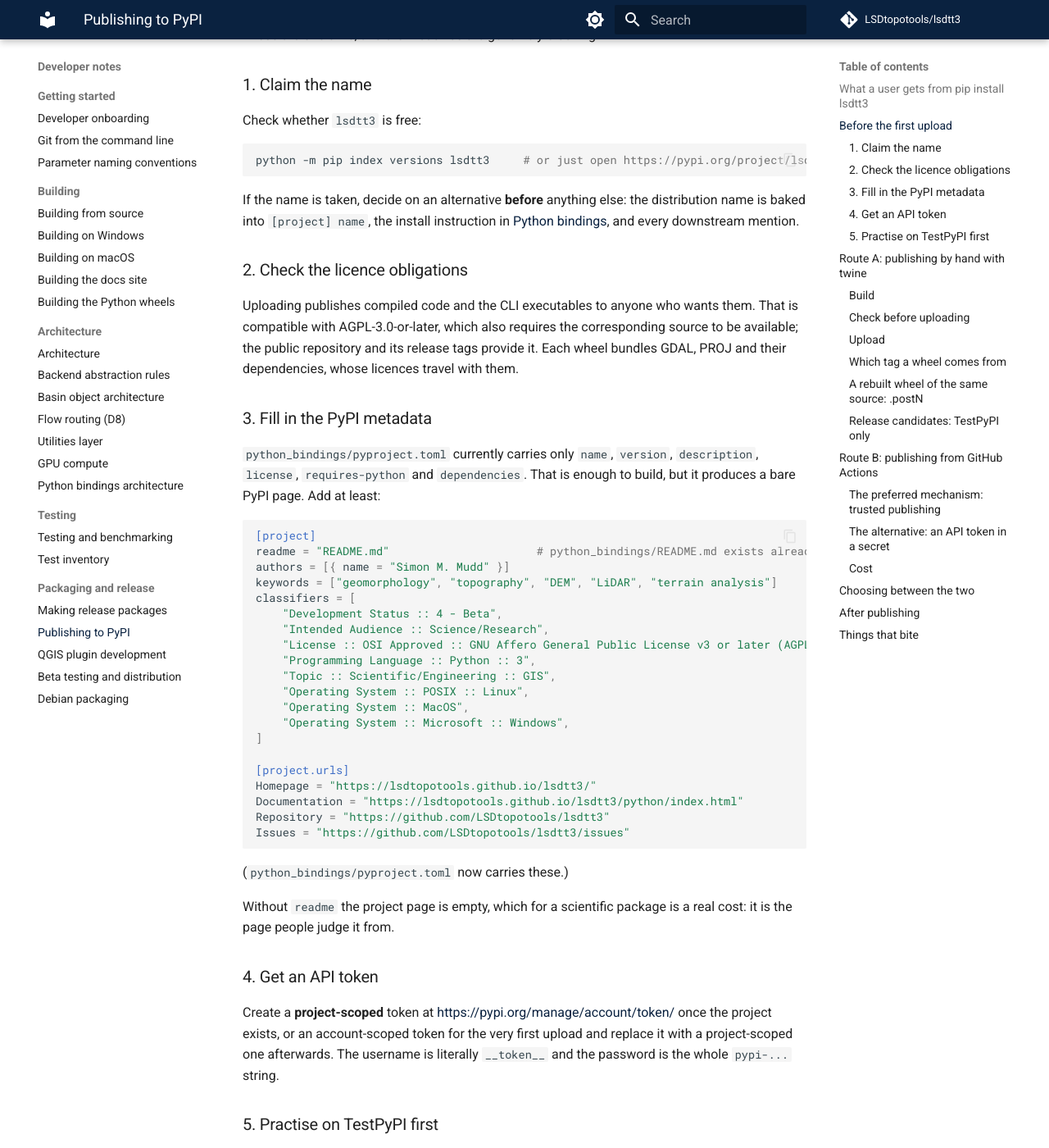
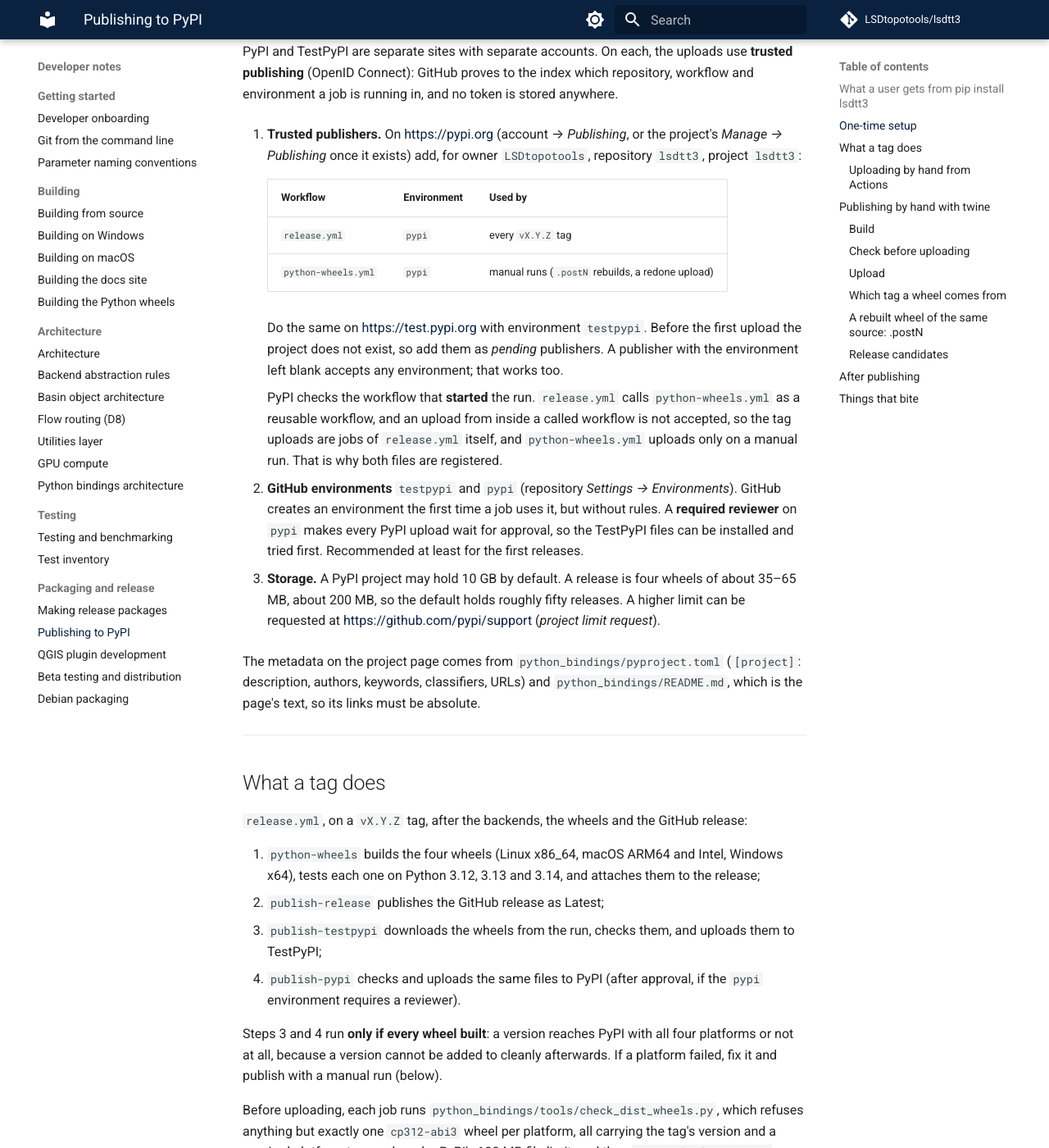
Before and after one commit to LSDtopotools/lsdtt3, an MkDocs documentation site: the page built from docs/developer_notes/publishing_to_pypi.md, in a window 1280 px wide and 1400 px high, scrolled down 1343 px. Shown: the whole window at 82% size. Built offline with MkDocs 1.6.1 and Material for MkDocs 9.7.7, drawn with Linux system fonts in a browser that asks for light colours; comment, search, counter and statistics services are not loaded; some of the changed text lies outside the part shown.

Commit message:
Adding some documentation and final steps to pypi build

````diff
--- a/docs/developer_notes/publishing_to_pypi.md
+++ b/docs/developer_notes/publishing_to_pypi.md
@@ -1,9 +1,9 @@
 # Publishing lsdtt3 to PyPI
 
-How `pip install lsdtt3` gets to be true. Two routes are described: publishing
-by hand with `twine` from your own machine, and publishing from GitHub Actions.
-Both upload the same artefacts; they differ only in who holds the token and
-where the wheels are built.
+How the wheels get to PyPI, so that `pip install lsdtt3` works. Every
+`vX.Y.Z` tag publishes them from GitHub Actions; this page covers the one-time
+setup, what the release workflow does, how to redo or add an upload by hand,
+and the by-hand route with `twine`.
 
 For how the wheels themselves are built, see
 [`building_python_wheels.md`](building_python_wheels.md). For the local
@@ -19,7 +19,7 @@ contains:
 | Component | Path in the wheel |
 |---|---|
 | The C++ runtime | `lsdtt3/liblsdtt3_runtime.so` |
-| The bindings extension | `lsdtt3/_core.cpython-*.so` |
+| The bindings extension | `lsdtt3/_core.abi3.so` (`_core.pyd` on Windows) |
 | Every command-line tool (FFTW-dependent `lsdtt-spectral-analysis` only when FFTW is found) | `lsdtt3/bin/lsdtt-*` |
 | GDAL and PROJ support data | `lsdtt3/share/gdal`, `lsdtt3/share/proj` |
 | Cosmogenic parameters | `lsdtt3/share/lsdtt3/crn_parameters.nc` |
@@ -44,103 +44,114 @@ rewrite the library names to match.
 
 ---
 
-## Before the first upload
+## One-time setup
 
-These are one-time, and the first three are genuinely blocking.
+PyPI and TestPyPI are separate sites with separate accounts. On each, the
+uploads use **trusted publishing** (OpenID Connect): GitHub proves to the index
+which repository, workflow and environment a job is running in, and no token
+is stored anywhere.
 
-### 1. Claim the name
+1. **Trusted publishers.** On <https://pypi.org> (account → *Publishing*, or
+   the project's *Manage → Publishing* once it exists) add, for owner
+   `LSDtopotools`, repository `lsdtt3`, project `lsdtt3`:
 
-Check whether `lsdtt3` is free:
+    | Workflow | Environment | Used by |
+    |---|---|---|
+    | `release.yml` | `pypi` | every `vX.Y.Z` tag |
+    | `python-wheels.yml` | `pypi` | manual runs (`.postN` rebuilds, a redone upload) |
 
-```bash
-python -m pip index versions lsdtt3     # or just open https://pypi.org/project/lsdtt3/
-```
+    Do the same on <https://test.pypi.org> with environment `testpypi`. Before
+    the first upload the project does not exist, so add them as *pending*
+    publishers. A publisher with the environment left blank accepts any
+    environment; that works too.
 
-If the name is taken, decide on an alternative **before** anything else: the
-distribution name is baked into `[project] name`, the install instruction in
-[Python bindings](../python/index.md), and every downstream mention.
+    PyPI checks the workflow that **started** the run. `release.yml` calls
+    `python-wheels.yml` as a reusable workflow, and an upload from inside a
+    called workflow is not accepted, so the tag uploads are jobs of
+    `release.yml` itself, and `python-wheels.yml` uploads only on a manual
+    run. That is why both files are registered.
 
-### 2. Check the licence obligations
+2. **GitHub environments** `testpypi` and `pypi` (repository *Settings →
+   Environments*). GitHub creates an environment the first time a job uses
+   it, but without rules. A **required reviewer** on `pypi` makes every PyPI
+   upload wait for approval, so the TestPyPI files can be installed and tried
+   first. Recommended at least for the first releases.
 
-Uploading publishes compiled code and the CLI executables to anyone who wants
-them. That is compatible with AGPL-3.0-or-later, which also requires the
-corresponding source to be available; the public repository and its release
-tags provide it. Each wheel bundles GDAL, PROJ and their dependencies, whose
-licences travel with them.
+3. **Storage.** A PyPI project may hold 10 GB by default. A release is four
+   wheels of about 35–65 MB, about 200 MB, so the default holds roughly fifty
+   releases. A higher limit can be requested at
+   <https://github.com/pypi/support> (*project limit request*).
 
-### 3. Fill in the PyPI metadata
+The metadata on the project page comes from `python_bindings/pyproject.toml`
+(`[project]`: description, authors, keywords, classifiers, URLs) and
+`python_bindings/README.md`, which is the page's text, so its links must be
+absolute.
 
-`python_bindings/pyproject.toml` currently carries only `name`, `version`,
-`description`, `license`, `requires-python` and `dependencies`. That is enough
-to build, but it produces a bare PyPI page. Add at least:
+---
 
-```toml
-[project]
-readme = "README.md"                      # python_bindings/README.md exists already
-authors = [{ name = "Simon M. Mudd" }]
-keywords = ["geomorphology", "topography", "DEM", "LiDAR", "terrain analysis"]
-classifiers = [
-    "Development Status :: 4 - Beta",
-    "Intended Audience :: Science/Research",
-    "License :: OSI Approved :: GNU Affero General Public License v3 or later (AGPLv3+)",
-    "Programming Language :: Python :: 3",
-    "Topic :: Scientific/Engineering :: GIS",
-    "Operating System :: POSIX :: Linux",
-    "Operating System :: MacOS",
-    "Operating System :: Microsoft :: Windows",
-]
+## What a tag does
 
-[project.urls]
-Homepage = "https://lsdtopotools.github.io/lsdtt3/"
-Documentation = "https://lsdtopotools.github.io/lsdtt3/python/index.html"
-Repository = "https://github.com/LSDtopotools/lsdtt3"
-Issues = "https://github.com/LSDtopotools/lsdtt3/issues"
-```
+`release.yml`, on a `vX.Y.Z` tag, after the backends, the wheels and the
+GitHub release:
 
-(`python_bindings/pyproject.toml` now carries these.)
+1. `python-wheels` builds the four wheels (Linux x86_64, macOS ARM64 and
+   Intel, Windows x64), tests each one on Python 3.12, 3.13 and 3.14, and
+   attaches them to the release;
+2. `publish-release` publishes the GitHub release as Latest;
+3. `publish-testpypi` downloads the wheels from the run, checks them, and
+   uploads them to TestPyPI;
+4. `publish-pypi` checks and uploads the same files to PyPI (after approval,
+   if the `pypi` environment requires a reviewer).
 
-Without `readme` the project page is empty, which for a scientific package is
-a real cost: it is the page people judge it from.
+Steps 3 and 4 run **only if every wheel built**: a version reaches PyPI with
+all four platforms or not at all, because a version cannot be added to
+cleanly afterwards. If a platform failed, fix it and publish with a manual run
+(below).
 
-### 4. Get an API token
+Before uploading, each job runs
+`python_bindings/tools/check_dist_wheels.py`, which refuses anything but
+exactly one `cp312-abi3` wheel per platform, all carrying the tag's version
+and a repaired platform tag, each under PyPI's 100 MB file limit, and then
+`twine check --strict`. Uploads use `skip-existing`, so re-running a job that
+uploaded part-way is harmless.
 
-Create a **project-scoped** token at <https://pypi.org/manage/account/token/>
-once the project exists, or an account-scoped token for the very first upload
-and replace it with a project-scoped one afterwards. The username is literally
-`__token__` and the password is the whole `pypi-...` string.
-
-### 5. Practise on TestPyPI first
-
-Do this for the first release of a new project. TestPyPI is a separate
-instance with separate accounts and tokens.
-
-```bash
-python -m twine upload --repository testpypi wheelhouse/*.whl
-```
-
-then check the result installs cleanly, in a throwaway environment:
+To check a release from TestPyPI before approving PyPI:
 
 ```bash
 python -m venv /tmp/tp && /tmp/tp/bin/pip install \
     --index-url https://test.pypi.org/simple/ \
     --extra-index-url https://pypi.org/simple/ \
-    lsdtt3
+    lsdtt3==X.Y.Z
 /tmp/tp/bin/python -c "import lsdtt3; print(lsdtt3.__version__)"
 /tmp/tp/bin/lsdtt-raster-preprocessing -v
 ```
 
-The `--extra-index-url` matters: numpy and geopandas are not on TestPyPI, so
-without it the install fails for reasons that have nothing to do with lsdtt3.
+The `--extra-index-url` matters: numpy and geopandas are not on TestPyPI.
 
-**A version number can never be reused on PyPI, even after deleting a
-release.** That is why the rehearsal happens on TestPyPI.
+### Uploading by hand from Actions
+
+*Actions → Build Python wheels → Run workflow*, with the tag, platforms
+**all**, and `publish_to` **testpypi** or **pypi**. It rebuilds and retests
+the wheels from the tag and, if all four built, uploads them (job
+`publish-pypi`). Use it:
+
+- to publish a `vX.Y.Z.postN` wheel-only rebuild (the `.postN` section
+  below). A `.postN` is always rebuilt for **all** platforms, even if only
+  one was broken, because a manual upload needs the full set;
+- to upload a tag whose tag run did not reach PyPI, for example because one
+  platform failed and was fixed.
+
+A failed upload job of a tag run can also simply be re-run from that run's
+page: the wheels are still the run's artefacts (kept for the repository's
+artefact retention period).
 
 ---
 
-## Route A: publishing by hand with twine
+## Publishing by hand with twine
 
-Use this when you want to control the upload yourself, or to rehearse on
-TestPyPI without touching CI.
+For experiments on TestPyPI without touching CI. **Do not publish a release
+to PyPI this way**: it builds Linux wheels only, and a version should reach
+PyPI with all four platforms at once (see [What a tag does](#what-a-tag-does)).
 
 The catch is that **you still need manylinux wheels**, which means building
 inside the manylinux image. That needs a container engine, and this project
@@ -164,7 +175,7 @@ CIBW_ENVIRONMENT='CMAKE_ARGS="-DLSDTT_PYTHON_RELEASE_WHEEL=ON"' \
 present, and collects the result into `dist/`.
 
 This produces **Linux wheels only**. macOS and Windows wheels cannot be
-cross-built; if you want those you need the machines, or route B.
+cross-built; if you want those you need the machines, or the release workflow.
 
 ### Check before uploading
 
@@ -206,22 +217,9 @@ rights to the project.
 lsdtt3 has one version number. `python_bindings/pyproject.toml` carries the
 same `X.Y.Z` as `project(lsdtt3 VERSION ...)` in `CMakeLists.txt` (checked by
 `unit_version_consistency`; set both with `tools/set_version.py`), and a wheel
-is built from the release tag `vX.Y.Z`, never from an untagged commit:
-
-```bash
-tools/make_all_packages.sh --clean --tag v0.7.1 --only wheel   # needs podman for manylinux
-gh release upload v0.7.1 dist/v0.7.1/*.whl                     # attach to the lsdtt3 release
-```
-
-There is no separate Python tag series. Before the version numbers were
-unified the wheel workflow would have tagged `python-vX.Y.Z`; none was ever
-pushed, and the workflow no longer creates tags.
-
-**Not every release gets a wheel.** Wheels are built only for releases where
-the Python API is supported; a version missing from PyPI is expected, and
-`python_bindings/README.md` (the PyPI project page) says so in its
-"Versioning" section. When a release has no wheel, its GitHub release notes say
-"Python wheel: not built for this release".
+is built from the release tag `vX.Y.Z`, never from an untagged commit.
+Versions up to 0.9.3 are on GitHub releases only, with one wheel per Python
+version; PyPI starts at the first release with the single `cp312-abi3` wheel.
 
 ### A rebuilt wheel of the same source: `.postN`
 
@@ -249,101 +247,13 @@ If the broken wheel is actively harmful, also **yank** `0.7.1` on PyPI (the
 project's release page → Options → Yank). pip then skips it unless a user pins
 it exactly.
 
-### Release candidates: TestPyPI only
+### Release candidates
 
-No pre-release versions are published to PyPI or in backend bundles (the QGIS
-plugin cannot parse a suffixed `backend_version`). To try a wheel before the
-real upload, edit `pyproject.toml` to `0.7.1rc1` locally, **do not commit or
-tag it**, build, and upload to TestPyPI (step 5 above). That catches most
-"uploaded a broken wheel, now need `.post1`" mistakes.
-
----
-
-## Route B: publishing from GitHub Actions
-
-`.github/workflows/python-wheels.yml` builds and tests wheels for one existing
-tag (its `tag` input: `vX.Y.Z` or `vX.Y.Z.postN`), on Linux only or on all four
-platform legs (its `platforms` input; see
-[A Linux-only wheel build](building_python_wheels.md#a-linux-only-wheel-build)), and
-can upload them to the `vX.Y.Z` GitHub release (its `upload` input).
-`release.yml` calls it on every `vX.Y.Z` tag with all platforms and upload on;
-it can also be run by hand. It never
-bumps a version, commits or tags. **It does not upload to PyPI** — there is no
-`twine` step and no token. Adding one is a small change.
-
-### The preferred mechanism: trusted publishing
-
-PyPI's trusted publishing (OIDC) means **no token is stored anywhere**. GitHub
-proves the workflow's identity to PyPI directly. Configure it once at
-<https://pypi.org/manage/project/lsdtt3/settings/publishing/>, naming the
-repository, the workflow file and the environment (`pypi`). PyPI matches the
-**top-level** workflow of the run, and `python-wheels.yml` runs both as a
-reusable workflow called by `release.yml` (tag releases) and on its own
-(manual `.postN` runs), so register both workflow files as trusted publishers.
-
-Then add a job after the existing release job:
-
-```yaml
-  publish-pypi:
-    name: Publish to PyPI
-    needs: [build-wheels, upload-release]
-    runs-on: ubuntu-24.04
-    environment: pypi          # gate approvals here if you want them
-    permissions:
-      id-token: write          # required for trusted publishing
-    steps:
-      - uses: actions/download-artifact@v5
-        with:
-          pattern: wheels-*
-          path: dist
-          merge-multiple: true
-      - uses: pypa/gh-action-pypi-publish@release/v1
-```
-
-The `environment: pypi` line is worth keeping: a GitHub environment can
-require manual approval, which makes the upload a deliberate act rather than a
-consequence of pressing "Run workflow".
-
-### The alternative: an API token in a secret
-
-If trusted publishing is not an option, store the token as the repository
-secret `PYPI_API_TOKEN` and pass it:
-
-```yaml
-      - uses: pypa/gh-action-pypi-publish@release/v1
-        with:
-          password: ${{ secrets.PYPI_API_TOKEN }}
-```
-
-Prefer trusted publishing. A long-lived token in a secret is a credential that
-can leak; OIDC is scoped to one workflow in one repository.
-
-### Cost
-
-The wheel workflow is the slow one — four platform legs, each compiling one
-abi3 wheel from scratch and testing it on three Python versions — and it already runs on
-every release tag. A publish job costs almost nothing on top: it downloads
-artefacts already built and uploads them. Standard GitHub-hosted runners are
-free for public repositories, macOS and Windows included.
-
----
-
-## Choosing between the two
-
-| | Route A (twine) | Route B (Actions) |
-|---|---|---|
-| CI | none | the wheels `release.yml` already built on the tag |
-| Platforms | Linux only, unless you own Macs and Windows boxes | Linux only, or Linux, macOS ARM, macOS Intel, Windows |
-| Python versions | whatever you tell cibuildwheel to build | one cp312-abi3 wheel per platform (3.12 and later) |
-| Credentials | a token on your machine | OIDC, nothing stored |
-| Tag and GitHub release | you tag; `gh release upload` | you tag; the workflow can upload |
-| Pre-upload testing | you run it | `test-command` runs against every wheel |
-
-**Route B for releases**: `release.yml` has already built and tested all
-four wheels on the tag, so publishing them is one more job. With no source
-distribution, publishing only Linux wheels would leave macOS and Windows users
-with nothing to install. **Route A** to rehearse on TestPyPI, or for a
-Linux-only `.postN` fix.
+No pre-release versions are published, to PyPI or in backend bundles (the QGIS
+plugin cannot parse a suffixed `backend_version`). Every release goes to
+TestPyPI first, and a required reviewer on the `pypi` environment gives the
+chance to try it there before PyPI. A version can also be uploaded to TestPyPI
+alone with a manual run (`publish_to: testpypi`).
 
 ---
 
@@ -357,13 +267,11 @@ Linux-only `.postN` fix.
    /tmp/verify/bin/lsdtt-channel-extraction -v
    ```
 
-   The second and third lines matter separately: the first proves the bindings
-   and their vendored libraries load, the second proves the console scripts and
-   the bundled CLI binaries work.
+   The second and third lines matter separately: the first proves the
+   bindings and their vendored libraries load, the second proves the console
+   scripts and the bundled CLI binaries work.
 
 2. **Check the project page** renders the README.
-
-3. **Update [Python bindings](../python/index.md)** if the install instruction changed.
 
 ---
 
--- a/docs/python/index.md
+++ b/docs/python/index.md
@@ -7,56 +7,24 @@ files.
 
 ## Installation
 
-The package is a wheel attached to each
-[GitHub release](https://github.com/LSDtopotools/lsdtt3/releases/latest), for
-Linux (x86_64), macOS (Apple Silicon and Intel) and Windows (x64). Each
-platform has one wheel, for Python 3.12 and later (`cp312-abi3` in its name).
-It is **not on PyPI yet**, so `pip install lsdtt3` does not work.
-Install it into a virtual, conda or pixi environment, not your system Python.
-
-**1. Find the wheel for your system.** Run this with the Python you will use;
-it prints the address of the matching wheel in the latest release:
+Install it from PyPI into a virtual, conda or pixi environment, not your
+system Python:
 
 ```bash
-python - <<'EOF'
-import json, platform, sys, urllib.request
-if sys.version_info < (3, 12):
-    sys.exit("lsdtt3 needs Python 3.12 or later")
-rel = json.load(urllib.request.urlopen(
-    "https://api.github.com/repos/LSDtopotools/lsdtt3/releases/latest"))
-plat = {"linux": "manylinux", "darwin": "macosx", "win32": "win_"}[sys.platform]
-arch = platform.machine().lower()      # x86_64, arm64 or amd64
-for a in rel["assets"]:
-    n = a["name"]
-    if n.endswith(".whl") and "-abi3-" in n and plat in n and arch in n.lower():
-        print(a["browser_download_url"])
-EOF
-```
-
-(On Windows, save the lines between `<<'EOF'` and `EOF` as `find_wheel.py`
-and run `python find_wheel.py`.)
-
-**2. Install it** from the address it printed, which looks like this
-(`X.Y.Z` is the release's version):
-
-```bash
-python -m pip install https://github.com/LSDtopotools/lsdtt3/releases/download/vX.Y.Z/lsdtt3-X.Y.Z-cp312-abi3-manylinux_2_28_x86_64.whl
-```
-
-**3. Check it works:**
-
-```bash
+python -m pip install lsdtt3
 python -c "import lsdtt3; print(lsdtt3.__version__)"
 ```
 
-If step 1 prints nothing, the latest release has no wheel for your system; the [list of releases](https://github.com/LSDtopotools/lsdtt3/releases)
-shows what each release has.
+It needs Python 3.12 or later, on Linux (x86_64), macOS (Apple Silicon and
+Intel) or Windows (x64). In Google Colab, run `!pip install lsdtt3` in a cell.
+The same wheels, and those of older versions that are not on PyPI, are
+attached to each [GitHub release](https://github.com/LSDtopotools/lsdtt3/releases/latest);
+the [installation guide](../what_is_lsdtt3/install_lsdtt3.md#python-package)
+shows how to install one of those.
 
 The wheel is self-contained: it bundles GDAL and PROJ and also installs the
-command-line tools as commands, so you do not need a backend package. **In
-Google Colab** the lookup and the install fit in one cell; it is in the
-[installation guide](../what_is_lsdtt3/install_lsdtt3.md#python-package), and
-the `python_binding_examples` notebook in the lsdtt3_notebooks repository
+command-line tools as commands, so you do not need a backend package. The
+`python_binding_examples` notebook in the lsdtt3_notebooks repository
 installs the package and runs a complete basin, slope-area and chi workflow.
 For development from a clone, see
 [Building the Python wheels](../developer_notes/building_python_wheels.md).
--- a/docs/what_is_lsdtt3/install_lsdtt3.md
+++ b/docs/what_is_lsdtt3/install_lsdtt3.md
@@ -429,20 +429,34 @@ in the settings.
 
 The `lsdtt3` Python package wraps the same C++ code for use from scripts and
 notebooks, keeping rasters and results in memory instead of files. It shares
-the lsdtt3 version number. From 0.9.2, wheels for
-Linux, macOS and Windows are built for every release and attached to its
-GitHub release; earlier releases have wheels only where the Python API was
-supported.
+the lsdtt3 version number, and is built for Linux, macOS and Windows on every
+release.
 
-**It is not on PyPI yet.** Wheels are attached to each
-[GitHub release](https://github.com/LSDtopotools/lsdtt3/releases/latest). There is
-one wheel per platform, for Python 3.12 and later: `cp312-abi3` in the file
-name means it is built against Python's stable ABI, so it installs on 3.12,
-3.13, 3.14 and later versions. (Releases up to 0.9.3 had a separate wheel for
-each Python version, `cp310` to `cp314`.) pip reads the Python and platform
-from the file name, so the name cannot be shortened the way the backend
-packages are. This command, run with the Python you will use, finds the
-matching wheel in the latest release and prints its address:
+Install it from PyPI, into a virtual, conda or pixi environment rather than
+your system Python:
+
+```bash
+python -m pip install lsdtt3
+```
+
+It needs Python 3.12 or later, on Linux (x86_64), macOS (Apple Silicon and
+Intel, macOS 15 or later) or Windows (x64). There is one wheel per platform,
+`cp312-abi3`: built against Python's stable ABI, the same file installs on
+3.12, 3.13, 3.14 and later.
+
+**In Google Colab**, run this in a code cell:
+
+```python
+!pip install lsdtt3
+```
+
+**From a GitHub release.** The same wheels are attached to each
+[GitHub release](https://github.com/LSDtopotools/lsdtt3/releases/latest), as
+are the wheels of versions up to 0.9.3, which are not on PyPI (those have a
+separate wheel for each Python version, `cp310` to `cp314`). pip reads the
+Python and platform from the file name, so keep the name as it is. This
+command, run with the Python you will use, prints the address of the matching
+wheel in the latest release:
 
 ```bash
 python - <<'EOF'
@@ -460,8 +474,7 @@ for a in rel["assets"]:
 EOF
 ```
 
-Then install from the address it printed, which looks like this (`X.Y.Z` is
-the release's version):
+Then install from that address:
 
 ```bash
 python -m pip install https://github.com/LSDtopotools/lsdtt3/releases/download/vX.Y.Z/lsdtt3-X.Y.Z-cp312-abi3-manylinux_2_28_x86_64.whl
@@ -470,18 +483,6 @@ python -m pip install https://github.com/LSDtopotools/lsdtt3/releases/download/v
 If it prints nothing, that release has no wheel for your platform, or your
 Python is older than 3.12; the [list of releases](https://github.com/LSDtopotools/lsdtt3/releases)
 shows which wheels each one has.
-
-**In Google Colab** the same lookup and install go in one code cell:
-
-```python
-import json, sys, urllib.request
-rel = json.load(urllib.request.urlopen(
-    "https://api.github.com/repos/LSDtopotools/lsdtt3/releases/latest"))
-url = next(a["browser_download_url"] for a in rel["assets"]
-           if a["name"].endswith(".whl") and "-abi3-" in a["name"] and "manylinux" in a["name"])
-print(url)
-!pip install {url}
-```
 
 You do not need the backend tarball or the `os.environ` cell from
 [Google Colab](#google-colab) for the Python package; the wheel finds its own
````
Also changed, not shown: README.md (+6 -9 lines), python_bindings/README.md (+18 -21 lines), 5 other files.
